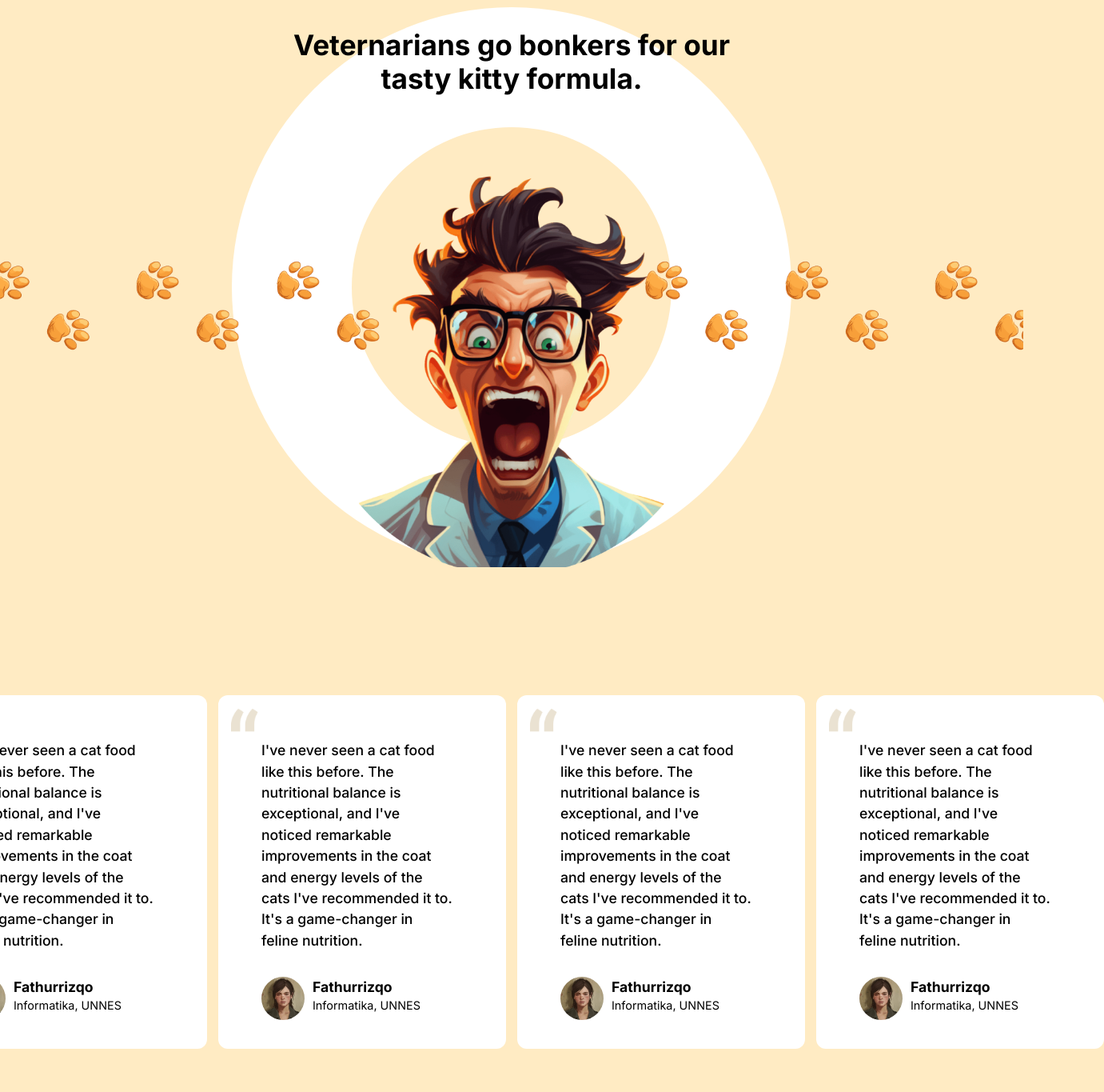
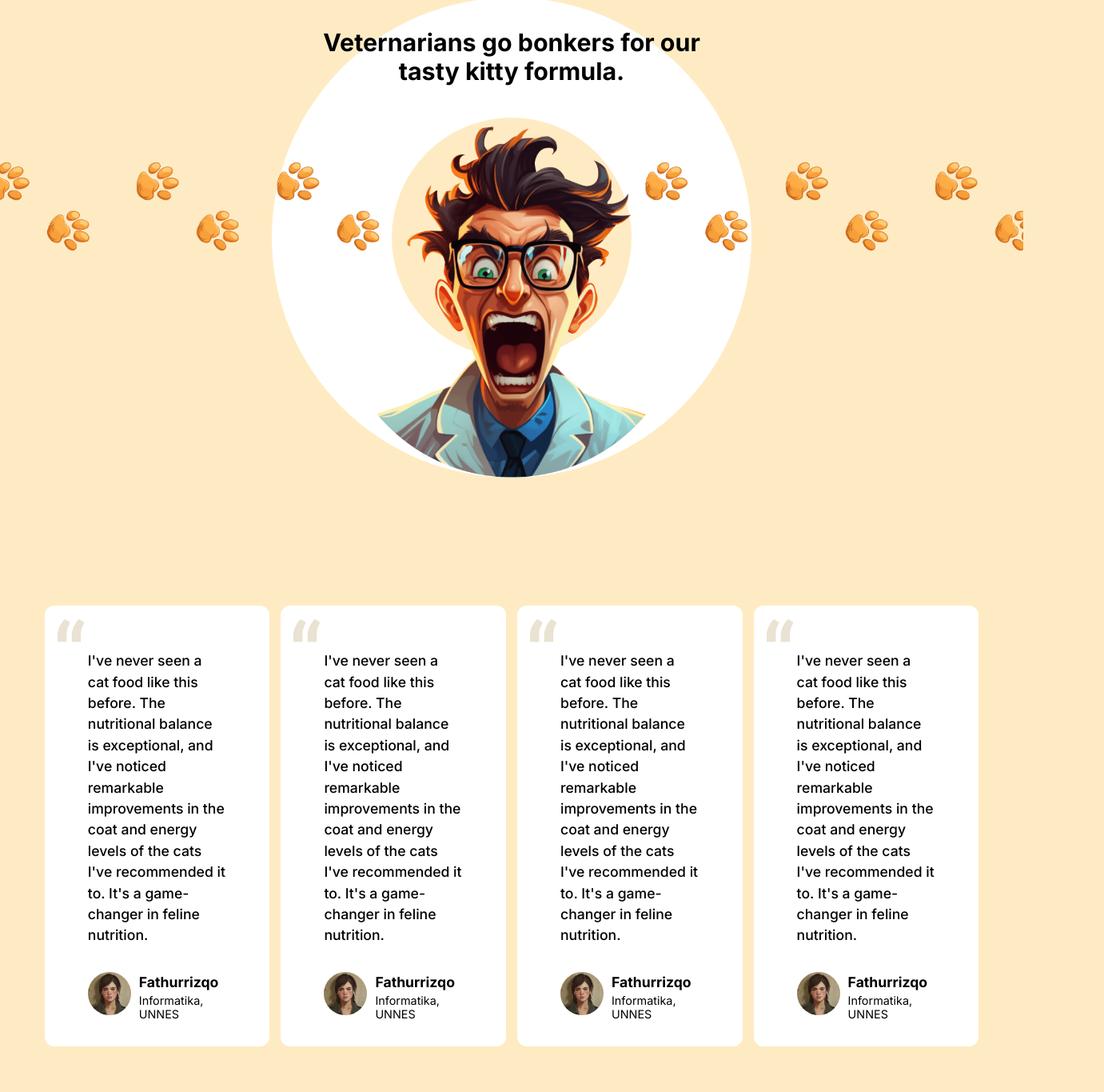
Before and after one commit to Rizqofathur/friskay-cat, a React (Vite) app: page / in a window 1280 px wide. Shown: the part 1230-2595 px from the top of the page at 80% size, 1381 px wide, since content can reach past the window. Built offline with nearby package versions, Linux system fonts and the light colour scheme.

Commit message:
merapikan styling grid pada cards

```diff
--- a/src/css/Card.css
+++ b/src/css/Card.css
@@ -1,5 +1,4 @@
 .Card {
-  max-width: 380px;
   background-color: white;
   border-radius: 12px;
 }
@@ -14,7 +13,6 @@
   height: 30px;
 }
 .Card-inner {
-  max-width: 336px;
   padding: 6px 38px 0 38px;
 }
 .Card-text-review {
@@ -41,11 +39,3 @@
   font-size: 0.9rem;
   margin-top: 4px;
 }
-@media screen and (min-width: 900px) {
-  .Card {
-    max-width: 360px;
-  }
-  .Card-inner {
-    max-width: 316px;
-  }
-}
--- a/src/css/ClosingSection.css
+++ b/src/css/ClosingSection.css
@@ -1,9 +1,9 @@
 .Closing-section {
+  align-items: center;
+  background-color: white;
   display: flex;
+  height: 600px;
   justify-content: center;
-  align-items: center;
-  height: 600px;
-  background-color: white;
 }
 .Closing-section-content {
   display: flex;
@@ -14,7 +14,6 @@
   max-width: 340px;
   text-align: justify;
 }
-
 .Closing-section-friskay {
   width: 80px;
 }
--- a/src/css/Facts.css
+++ b/src/css/Facts.css
@@ -22,7 +22,7 @@
   background-color: var(--secondary-color);
   display: flex;
   justify-content: center;
-  padding: 220px 0 160px 0;
+  padding: 220px 0 140px 0;
 }
 .Facts-content {
   display: flex;
--- a/src/css/ReviewCards.css
+++ b/src/css/ReviewCards.css
@@ -1,4 +1,5 @@
 .review-cards {
+  padding: 0 2em;
   margin-top: 10rem;
   display: flex;
   justify-content: center;
@@ -11,7 +12,7 @@
 @media screen and (min-width: 600px) {
   .cards {
     display: grid;
-    grid-template-columns: repeat(2, 380px);
+    grid-template-columns: repeat(2, 40vw);
     grid-template-rows: auto auto auto auto;
     grid-gap: 1.2rem;
   }
@@ -19,7 +20,7 @@
 @media screen and (min-width: 1200px) {
   .cards {
     display: grid;
-    grid-template-columns: repeat(4, 360px);
+    grid-template-columns: repeat(4, 22vw);
     grid-template-rows: auto auto;
     grid-gap: 14px;
   }
--- a/src/css/SecondSection.css
+++ b/src/css/SecondSection.css
@@ -1,21 +1,20 @@
 .second-section-wrapper {
   overflow: hidden;
 }
-
 .second-section-text {
   position: relative;
   z-index: 10;
   top: 230px;
 }
-.second-section-text .second-section-header {
-  font-size: 1.7rem;
+.second-section-header {
+  font-size: 1.5rem;
   text-align: center;
 }
 .second-section-float {
   position: relative;
   display: flex;
   justify-content: center;
-  top: 27rem;
+  top: 20rem;
   gap: 20rem;
   z-index: 8;
 }
@@ -36,14 +35,14 @@
   display: flex;
   justify-content: center;
   align-items: center;
-  width: 700px;
-  height: 700px;
+  width: 600px;
+  height: 600px;
   border-radius: 100%;
   background-color: rgb(255, 255, 255);
 }
 .orange-eclipse {
-  width: 400px;
-  height: 400px;
+  width: 300px;
+  height: 300px;
   border-radius: 100%;
   background-color: var(--bg-color);
 }
@@ -51,15 +50,20 @@
   display: flex;
   justify-content: center;
   position: relative;
-  top: 60px;
+  top: 10px;
   z-index: 9;
 }
 .image-section img {
-  width: 500px;
+  width: 440px;
 }
-@media screen and (min-width: 700px) {
-  .second-section-text .second-section-header {
-    font-size: 2.2rem;
+@media screen and (min-width: 600px) {
+  .second-section-header {
+    font-size: 1.7rem;
     text-align: center;
   }
 }
+@media screen and (min-width: 900px) {
+  .second-section-header {
+    font-size: 1.9rem;
+  }
+}
```
Also changed, not shown: src/components/Illustration.jsx (+0 -10 lines).
